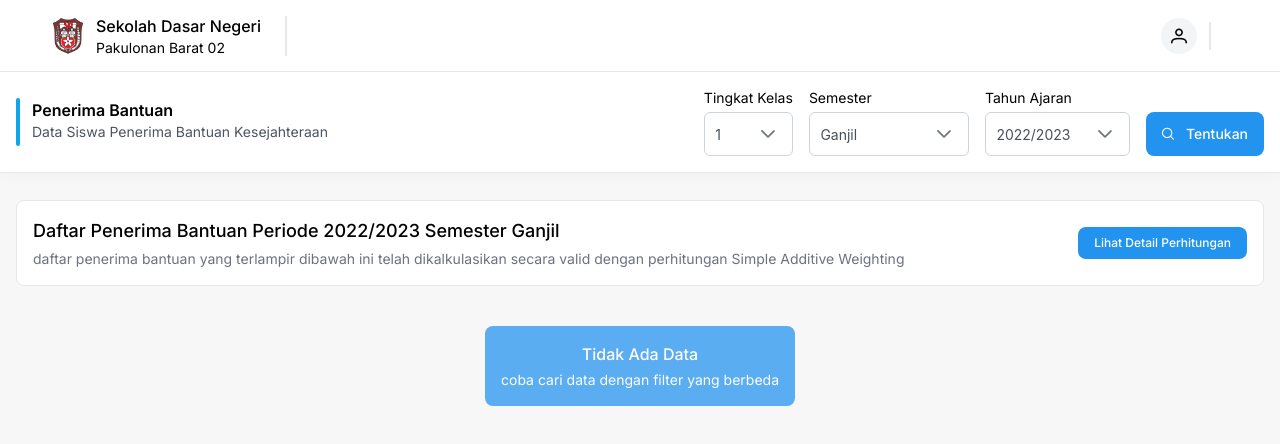
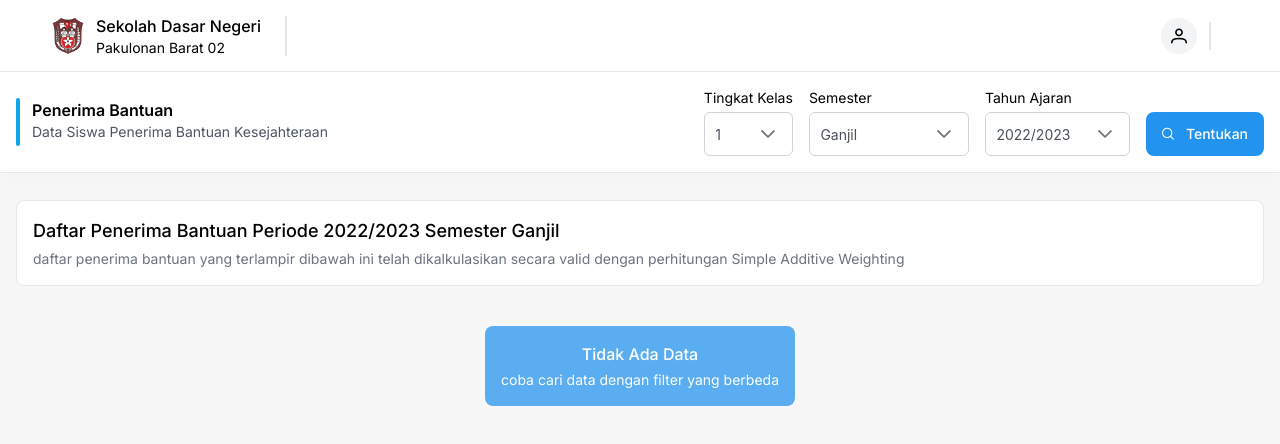
Before and after one commit to zikrimansyursyah/spk-rezi, a Next.js app: page /penerima-bantuan in a window 1280 px wide. Shown: the top 444 px of the page. Built offline with nearby package versions, Linux system fonts and the light colour scheme.

Commit message:
fix: nilai length and button visible penerima lihat detail

```diff
--- a/app/penerima-bantuan/client.jsx
+++ b/app/penerima-bantuan/client.jsx
@@ -133,9 +133,11 @@ export default function PenerimaBantuan() {
             </span>
             <span className="text-sm text-gray-500">daftar penerima bantuan yang terlampir dibawah ini telah dikalkulasikan secara valid dengan perhitungan Simple Additive Weighting</span>
           </div>
-          <button type="submit" className="flex items-center h-fit gap-3 bg-[#2293EE] py-2 px-4 rounded-lg hover:bg-[#4da5ed] active:scale-[0.97] focus:ring focus:ring-blue-200">
-            <span className="text-xs font-medium text-white">Lihat Detail Perhitungan</span>
-          </button>
+          {dataPenerima.length > 0 && (
+            <button type="submit" className="flex items-center h-fit gap-3 bg-[#2293EE] py-2 px-4 rounded-lg hover:bg-[#4da5ed] active:scale-[0.97] focus:ring focus:ring-blue-200">
+              <span className="text-xs font-medium text-white">Lihat Detail Perhitungan</span>
+            </button>
+          )}
         </div>
         {dataPenerima.length === 0 && (
           <div className="flex justify-center items-center mt-10">
--- a/pages/api/penerima-bantuan/[...slug].js
+++ b/pages/api/penerima-bantuan/[...slug].js
@@ -133,7 +133,7 @@ async function viewDataPenerima(req, res) {
         nama: dataUser.nama,
         nama_ayah: dataUser.nama_ayah,
         nama_ibu: dataUser.nama_ibu,
-        nilai: hasil,
+        nilai: parseFloat(hasil).toFixed(3),
       });
     });
 
```
